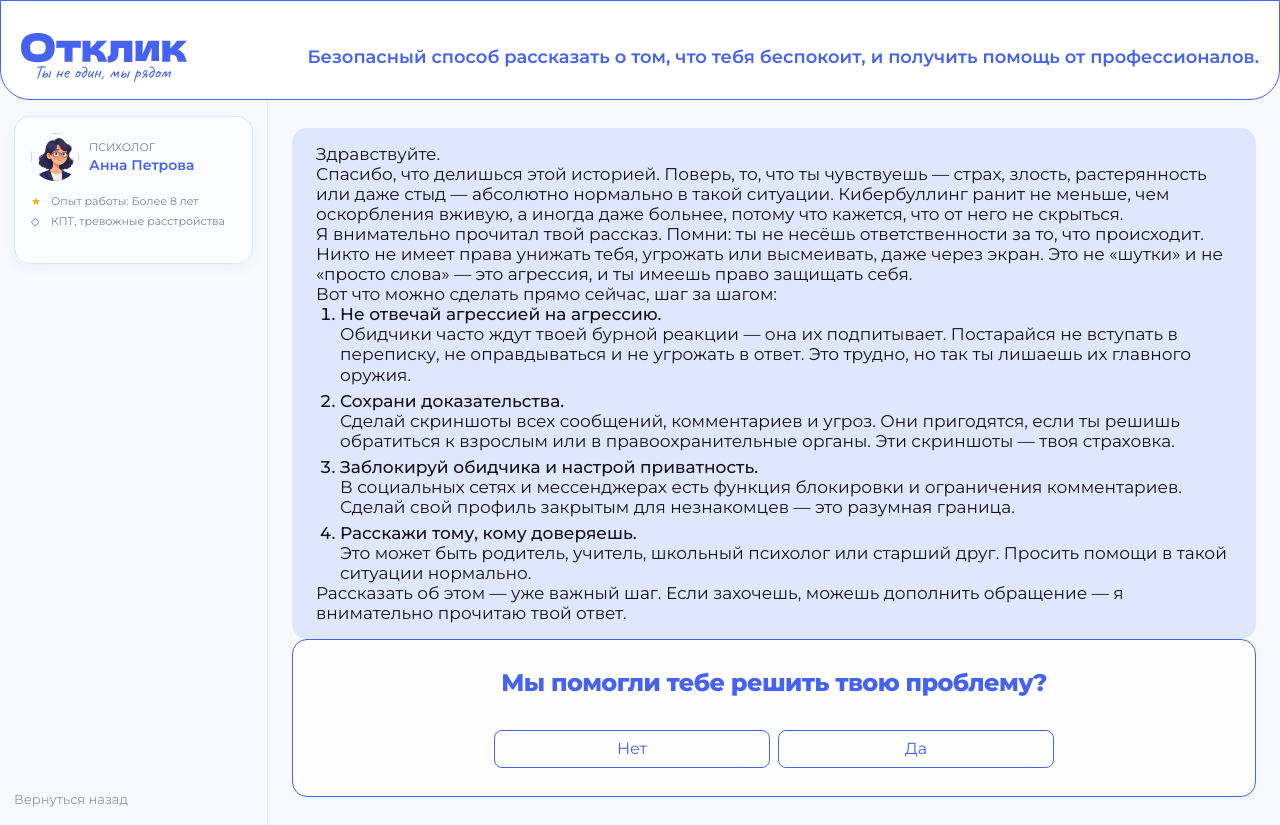
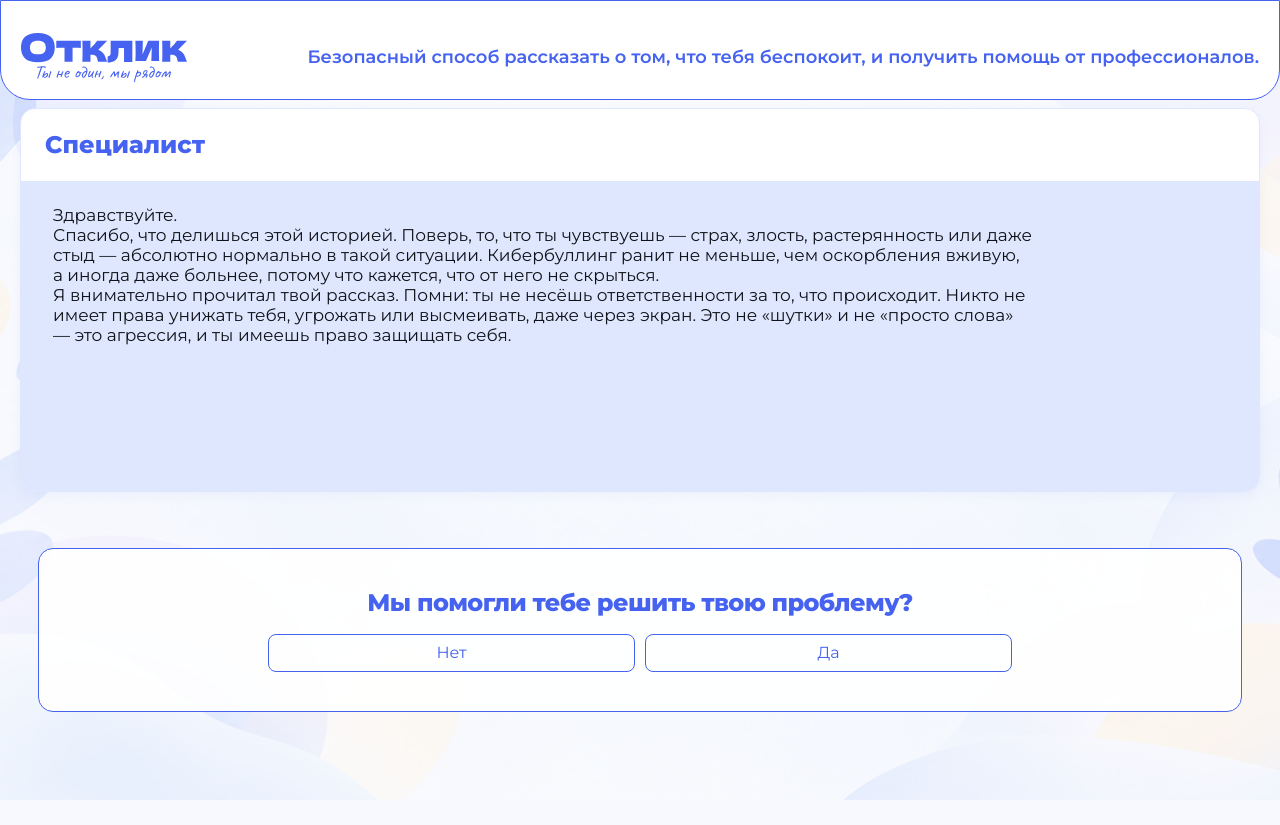
Before and after one commit to kaaarrrrrriii-ui/projectx, a Next.js app in the folder frontend/: page /chat in a window 1280 px wide. After the commit the page ends 800 px from the top, so only its background shows below. Built offline with nearby package versions, Linux system fonts and the light colour scheme.

Commit message:
сделала оценку специалиста и убрала прошлый чат, упд

```diff
--- a/frontend/src/app/chat/page.tsx
+++ b/frontend/src/app/chat/page.tsx
@@ -16,44 +16,16 @@ export default async function ChatPage({
           "Спасибо, что поделились этой историей. Поверьте, то, что вы чувствуете — страх, злость, растерянность или даже стыд — абсолютно нормально в такой ситуации. Кибербуллинг ранит не меньше, чем оскорбления вживую, а иногда даже больнее, потому что кажется, что от него не скрыться.",
         reassurance:
           "Я внимательно прочитал ваш рассказ. Хочу, чтобы вы знали: вы не виноваты в том, что происходит. Никто не имеет права унижать вас, угрожать или высмеивать, даже через экран. Это не «шутки» и не «просто слова» — это агрессия, и вы имеете право защищать себя.",
-        reactionTitle: "Не отвечайте агрессией на агрессию.",
-        reaction:
-          "Обидчики часто ждут вашей бурной реакции — она их подпитывает. Постарайтесь не вступать в переписку, не оправдываться и не угрожать в ответ. Это трудно, но так вы лишаете их главного оружия.",
-        evidenceTitle: "Сохраните доказательства.",
-        evidence:
-          "Сделайте скриншоты всех сообщений, комментариев и угроз. Они пригодятся, если вы решите обратиться к близким, руководству или в правоохранительные органы. Эти скриншоты — ваша страховка.",
-        blockTitle: "Заблокируйте обидчика и настройте приватность.",
-        block:
-          "В социальных сетях и мессенджерах есть функция блокировки и ограничения комментариев. Сделайте свой профиль закрытым для незнакомцев — это разумная граница.",
-        tellTitle: "Расскажите тому, кому доверяете.",
-        tell:
-          "Это может быть близкий человек, коллега, психолог или другой специалист. Просить помощи в такой ситуации нормально.",
-        closing:
-          "Рассказать об этом — уже важный шаг. Если захотите, можете дополнить обращение — я внимательно прочитаю ваш ответ.",
       }
     : {
         intro:
           "Спасибо, что делишься этой историей. Поверь, то, что ты чувствуешь — страх, злость, растерянность или даже стыд — абсолютно нормально в такой ситуации. Кибербуллинг ранит не меньше, чем оскорбления вживую, а иногда даже больнее, потому что кажется, что от него не скрыться.",
         reassurance:
           "Я внимательно прочитал твой рассказ. Помни: ты не несёшь ответственности за то, что происходит. Никто не имеет права унижать тебя, угрожать или высмеивать, даже через экран. Это не «шутки» и не «просто слова» — это агрессия, и ты имеешь право защищать себя.",
-        reactionTitle: "Не отвечай агрессией на агрессию.",
-        reaction:
-          "Обидчики часто ждут твоей бурной реакции — она их подпитывает. Постарайся не вступать в переписку, не оправдываться и не угрожать в ответ. Это трудно, но так ты лишаешь их главного оружия.",
-        evidenceTitle: "Сохрани доказательства.",
-        evidence:
-          "Сделай скриншоты всех сообщений, комментариев и угроз. Они пригодятся, если ты решишь обратиться к взрослым или в правоохранительные органы. Эти скриншоты — твоя страховка.",
-        blockTitle: "Заблокируй обидчика и настрой приватность.",
-        block:
-          "В социальных сетях и мессенджерах есть функция блокировки и ограничения комментариев. Сделай свой профиль закрытым для незнакомцев — это разумная граница.",
-        tellTitle: "Расскажи тому, кому доверяешь.",
-        tell:
-          "Это может быть родитель, учитель, школьный психолог или старший друг. Просить помощи в такой ситуации нормально.",
-        closing:
-          "Рассказать об этом — уже важный шаг. Если захочешь, можешь дополнить обращение — я внимательно прочитаю твой ответ.",
       };
 
   return (
-    <main className="flex min-h-dvh min-w-[320px] flex-col bg-[var(--color-background)] text-[var(--color-text)]">
+    <main className="app-page-background flex min-h-dvh min-w-[320px] flex-col text-[var(--color-text)]">
       <SiteHeader formal={formal} />
 
       <section
@@ -64,39 +36,11 @@ export default async function ChatPage({
           Ответ специалиста
         </h1>
 
-        <ChatWorkspace role={role.id} formal={formal}>
+        <ChatWorkspace formal={formal}>
           <SpecialistMessage>
             <p>Здравствуйте.</p>
-            <p>
-              {copy.intro}
-            </p>
-            <p>
-              {copy.reassurance}
-            </p>
-            <p>Вот что можно сделать прямо сейчас, шаг за шагом:</p>
-
-            <ol className="list-decimal space-y-1.5 pl-6 marker:font-medium">
-              <li>
-                <span className="font-medium">{copy.reactionTitle}</span>
-                <p>{copy.reaction}</p>
-              </li>
-              <li>
-                <span className="font-medium">{copy.evidenceTitle}</span>
-                <p>{copy.evidence}</p>
-              </li>
-              <li>
-                <span className="font-medium">{copy.blockTitle}</span>
-                <p>{copy.block}</p>
-              </li>
-              <li>
-                <span className="font-medium">{copy.tellTitle}</span>
-                <p>{copy.tell}</p>
-              </li>
-            </ol>
-
-            <p>
-              {copy.closing}
-            </p>
+            <p>{copy.intro}</p>
+            <p>{copy.reassurance}</p>
           </SpecialistMessage>
         </ChatWorkspace>
       </section>
--- a/frontend/src/features/chat/chat-workspace.tsx
+++ b/frontend/src/features/chat/chat-workspace.tsx
@@ -1,63 +1,37 @@
 "use client";
 
 import Button from "@/shared/ui/button";
-import Link from "next/link";
 import type { ReactNode } from "react";
 import { useState } from "react";
 import CloseAppealFlow from "./close-appeal-flow";
-import SpecialistCard from "./specialist-card";
 
 export default function ChatWorkspace({
   children,
-  role,
   formal,
 }: {
   children: ReactNode;
-  role: string;
   formal: boolean;
 }) {
   const [activeDialog, setActiveDialog] = useState<"helped" | "not-helped" | null>(null);
 
   return (
     <>
-      <div className="mx-auto grid w-full max-w-[1600px] grid-cols-[268px_minmax(0,1fr)] max-[799px]:grid-cols-1">
-        <aside
-          className="flex min-h-[calc(100dvh-100px)] flex-col border-r border-[#dee7fd] px-[14px] py-4 max-[799px]:min-h-0 max-[799px]:border-r-0 max-[799px]:border-b max-[799px]:px-5 max-[799px]:py-5"
-          aria-label="Информация о специалисте"
-        >
-          <SpecialistCard
-            avatarSrc="/images/roles/ticher.png"
-            name="Анна Петрова"
-            profession="Психолог"
-            experience="Более 8 лет"
-            specialization="КПТ, тревожные расстройства"
-          />
-
-          <Link
-            href={`/status?role=${role}`}
-            className="mt-auto w-fit rounded-sm pt-8 text-[13px] text-[#9196a7] transition-colors hover:text-[var(--color-primary)] focus-visible:outline-2 focus-visible:outline-offset-4 focus-visible:outline-[var(--color-primary)] max-[799px]:mx-auto max-[799px]:pt-5"
-          >
-            Вернуться назад
-          </Link>
-        </aside>
-
-        <div className="flex min-h-[calc(100dvh-100px)] min-w-0 flex-col px-6 py-7 max-[799px]:min-h-[560px] max-[799px]:px-5 max-[799px]:py-6">
-          <div className="space-y-4" aria-live="polite">
-            {children}
-
-          </div>
+      <div className="mx-auto flex min-h-[calc(100dvh-100px)] w-full max-w-[1440px] flex-col px-5 pt-2 pb-16 max-[699px]:min-h-[calc(100dvh-82px)] max-[699px]:px-3 max-[699px]:pt-3 max-[699px]:pb-6">
+        <div aria-live="polite">{children}</div>
 
         <section
           aria-labelledby="helpfulness-heading"
-            className="mt-auto flex min-h-[158px] flex-col items-center justify-center rounded-[15px] border border-[#4562f0] bg-white/90 px-5 py-6"
+          className="mx-[18px] mt-14 flex min-h-[164px] flex-col items-center justify-center rounded-[15px] border border-[#4562f0] bg-white/90 px-5 py-6 max-[699px]:mx-0 max-[699px]:mt-7"
         >
           <h2
             id="helpfulness-heading"
             className="text-center text-[clamp(18px,2vw,24px)] leading-[1.25] font-extrabold tracking-[-0.025em] text-[#4562f0]"
           >
-              {formal ? "Мы помогли вам решить вашу проблему?" : "Мы помогли тебе решить твою проблему?"}
+            {formal
+              ? "Мы помогли вам решить вашу проблему?"
+              : "Мы помогли тебе решить твою проблему?"}
           </h2>
-            <div className="mt-8 grid w-full max-w-[560px] grid-cols-2 gap-2 max-[479px]:mt-6">
+          <div className="mt-4 grid w-full max-w-[744px] grid-cols-2 gap-2.5 max-[479px]:mt-5">
             <Button
               text="Нет"
               variant="secondary"
@@ -75,7 +49,6 @@ export default function ChatWorkspace({
           </div>
         </section>
       </div>
-      </div>
 
       {activeDialog && (
         <CloseAppealFlow
--- a/frontend/src/features/chat/close-appeal-flow.tsx
+++ b/frontend/src/features/chat/close-appeal-flow.tsx
@@ -5,7 +5,7 @@ import Image from "next/image";
 import { FormEvent, useState } from "react";
 import DialogShell from "./dialog-shell";
 
-type CloseStage = "confirm" | "feedback" | "closed" | "returned";
+type CloseStage = "feedback" | "closed" | "complaint";
 
 export default function CloseAppealFlow({
   formal,
@@ -18,48 +18,26 @@ export default function CloseAppealFlow({
   outcome: "helped" | "not-helped";
   onCancel: () => void;
 }) {
-  const [stage, setStage] = useState<CloseStage>(outcome === "helped" ? "confirm" : "feedback");
+  const [stage, setStage] = useState<CloseStage>(
+    outcome === "not-helped" ? "feedback" : "closed",
+  );
   const [feedback, setFeedback] = useState("");
+  const [complaint, setComplaint] = useState("");
+  const [rating, setRating] = useState(3);
 
   function submitFeedback(event: FormEvent<HTMLFormElement>) {
     event.preventDefault();
-    setStage("returned");
+    setStage("closed");
   }
 
-  if (stage === "confirm") {
-    return (
-      <DialogShell labelledBy="close-confirm-heading" onClose={onCancel} className="max-w-[884px]">
-        <h2
-          id="close-confirm-heading"
-          className="text-center text-[30px] leading-[1.2] font-extrabold tracking-[-0.025em] text-[var(--color-primary)] max-[599px]:text-[23px]"
-        >
-          {formal
-            ? "Вы уверены, что хотите закрыть обращение?"
-            : "Ты уверен, что хочешь закрыть обращение?"}
-        </h2>
-        <div className="mx-auto mt-10 grid max-w-[666px] grid-cols-2 gap-2.5 max-[499px]:mt-7 max-[499px]:grid-cols-1">
-          <Button
-            text="Да"
-            variant="secondary"
-            size="small"
-            onClick={() => setStage("closed")}
-            className="w-full"
-          />
-          <Button
-            text="Нет"
-            variant="secondary"
-            size="small"
-            onClick={onCancel}
-            className="w-full"
-          />
-        </div>
-      </DialogShell>
-    );
+  function submitComplaint(event: FormEvent<HTMLFormElement>) {
+    event.preventDefault();
+    onCancel();
   }
 
   if (stage === "feedback") {
     return (
-      <DialogShell labelledBy="feedback-heading" className="max-w-[704px]">
+      <DialogShell labelledBy="feedback-heading" className="max-w-[988px]">
         <form onSubmit={submitFeedback}>
           <h2
             id="feedback-heading"
@@ -73,6 +51,7 @@ export default function CloseAppealFlow({
               : "Спасибо, что делишься этим. Твой ответ поможет нам лучше понять ситуацию и подобрать другие рекомендации."}
           </p>
 
+          <div className="relative mt-4">
             <textarea
               value={feedback}
               onChange={(event) => setFeedback(event.target.value)}
@@ -82,8 +61,16 @@ export default function CloseAppealFlow({
                   : "Что конкретно тебе не помогло?"
               }
               aria-label="Что не помогло"
-            className="mt-4 block min-h-[160px] w-full resize-y rounded-[12px] border border-[#333] bg-[#fcfdff] px-3 py-2.5 text-[14px] leading-5 outline-none placeholder:text-[#9196a7] focus:border-[var(--color-primary)] focus:ring-2 focus:ring-[#4562f0]/20"
+              className="block min-h-[220px] w-full resize-y rounded-[12px] border border-[#333] bg-[#fcfdff] px-3 py-2.5 pr-20 text-[14px] leading-5 outline-none placeholder:text-[#9196a7] focus:border-[var(--color-primary)] focus:ring-2 focus:ring-[#4562f0]/20 max-[499px]:min-h-[170px]"
             />
+            <Image
+              src="/images/roles/ticher.png"
+              alt="Специалист"
+              width={58}
+              height={58}
+              className="absolute top-[-28px] right-10 h-[58px] w-[58px] rounded-full bg-[#11131a] object-cover shadow-[0_4px_10px_rgba(0,0,0,0.35)] max-[499px]:right-4 max-[499px]:h-12 max-[499px]:w-12"
+            />
+          </div>
 
           <div className="mt-4 flex items-center gap-3 rounded-[11px] border border-[var(--color-primary)] bg-[#dee7fd] px-3 py-2.5">
             <Image
@@ -109,7 +96,7 @@ export default function CloseAppealFlow({
           />
           <button
             type="button"
-            onClick={() => setStage("returned")}
+            onClick={() => setStage("closed")}
             className="mx-auto mt-3 block cursor-pointer rounded-sm px-3 py-1 text-[13px] text-[#9196a7] hover:text-[var(--color-primary)] focus-visible:outline-2 focus-visible:outline-offset-2 focus-visible:outline-[var(--color-primary)]"
           >
             Пропустить
@@ -119,22 +106,46 @@ export default function CloseAppealFlow({
     );
   }
 
-  if (stage === "returned") {
+  if (stage === "complaint") {
     return (
-      <DialogShell labelledBy="returned-heading" onClose={onCancel} showClose className="max-w-[704px]">
-        <h2 id="returned-heading" className="text-[25px] leading-[1.2] font-extrabold tracking-[-0.025em] text-[var(--color-primary)] max-[599px]:text-[22px]">
-          Обращение вернулось специалисту
+      <DialogShell
+        labelledBy="complaint-heading"
+        onClose={() => setStage("closed")}
+        showClose
+        className="max-w-[988px]"
+      >
+        <form onSubmit={submitComplaint}>
+          <h2
+            id="complaint-heading"
+            className="pr-12 text-[25px] leading-[1.2] font-extrabold tracking-[-0.025em] text-[var(--color-primary)] max-[599px]:text-[22px]"
+          >
+            Создание жалобы
           </h2>
-        <p className="mt-2 text-[13px] leading-[1.4] text-[#151515]">
-          Спасибо за обратную связь. Мы внимательно изучим её и постараемся помочь по-другому.
+          <p className="mt-7 text-[16px] leading-[1.4] text-[#151515] max-[599px]:mt-5 max-[599px]:text-[14px]">
+            {formal
+              ? "Опишите, что пошло не так?"
+              : "Опиши, что пошло не так?"}
           </p>
-        <Button text="Вернуться в чат" variant="primary" size="small" onClick={onCancel} className="mt-[18px] w-full" />
+          <textarea
+            value={complaint}
+            onChange={(event) => setComplaint(event.target.value)}
+            aria-label="Текст жалобы"
+            className="mt-7 block min-h-[224px] w-full resize-y rounded-[12px] border border-[#333] bg-[#fcfdff] px-3 py-2.5 text-[14px] leading-5 outline-none focus:border-[var(--color-primary)] focus:ring-2 focus:ring-[#4562f0]/20 max-[599px]:mt-4 max-[499px]:min-h-[180px]"
+          />
+          <Button
+            text="Отправить"
+            type="submit"
+            variant="primary"
+            size="small"
+            className="mt-7 w-full max-[599px]:mt-5"
+          />
+        </form>
       </DialogShell>
     );
   }
 
   return (
-    <DialogShell labelledBy="closed-heading" className="max-w-[704px]">
+    <DialogShell labelledBy="closed-heading" onClose={onCancel} showClose className="max-w-[988px]">
       <h2
         id="closed-heading"
         className="text-[25px] leading-[1.2] font-extrabold tracking-[-0.025em] text-[var(--color-primary)] max-[599px]:text-[22px]"
@@ -147,7 +158,51 @@ export default function CloseAppealFlow({
           : "Мы рады, что смогли быть рядом. Если тебе снова понадобится поддержка — ты всегда можешь написать нам."}
       </p>
 
-      <section className="mt-4 rounded-[13px] border border-[var(--color-primary)] bg-[#dee7fd] p-2.5" aria-labelledby="save-track-heading">
+      <section className="mt-7 rounded-[13px] border border-[var(--color-primary)] bg-white px-5 py-5" aria-labelledby="rating-heading">
+        <h3 id="rating-heading" className="text-[16px] font-medium text-[#000828]">
+          {formal ? "Оцените работу специалиста" : "Оцени работу специалиста"}
+        </h3>
+        <div className="mt-5 flex justify-center gap-5" aria-label="Оценка специалиста">
+          {[1, 2, 3, 4, 5].map((value) => (
+            <button
+              key={value}
+              type="button"
+              onClick={() => setRating(value)}
+              aria-label={`${value} из 5`}
+              aria-pressed={rating === value}
+              className="flex h-11 w-11 cursor-pointer items-center justify-center text-[var(--color-primary)] transition-transform hover:scale-110 focus-visible:rounded focus-visible:outline-2 focus-visible:outline-offset-2 focus-visible:outline-[var(--color-primary)] max-[499px]:h-9 max-[499px]:w-9"
+            >
+              <svg viewBox="0 0 24 24" aria-hidden="true" className="h-full w-full">
+                <path
+                  d="m12 2.8 2.76 5.59 6.17.9-4.47 4.35 1.06 6.15L12 16.89l-5.52 2.9 1.06-6.15-4.47-4.35 6.17-.9L12 2.8Z"
+                  fill={value <= rating ? "currentColor" : "none"}
+                  stroke="currentColor"
+                  strokeWidth="1.7"
+                  strokeLinejoin="round"
+                />
+              </svg>
+            </button>
+          ))}
+        </div>
+        <div className="mx-auto mt-5 grid max-w-[496px] grid-cols-2 gap-8 max-[499px]:grid-cols-1 max-[499px]:gap-2">
+          <Button
+            text="Оставить жалобу"
+            variant="secondary"
+            size="small"
+            onClick={() => setStage("complaint")}
+            className="w-full"
+          />
+          <Button
+            text="Отправить"
+            variant="primary"
+            size="small"
+            onClick={onCancel}
+            className="w-full"
+          />
+        </div>
+      </section>
+
+      <section className="mt-6 rounded-[13px] border border-[var(--color-primary)] bg-[#dee7fd] p-2.5" aria-labelledby="save-track-heading">
         <div className="flex items-start gap-3 px-1">
           <Image
             src="/images/LightbulbFilament.svg"
--- a/frontend/src/features/chat/dialog-shell.tsx
+++ b/frontend/src/features/chat/dialog-shell.tsx
@@ -49,7 +49,7 @@ export default function DialogShell({
             type="button"
             onClick={onClose}
             aria-label="Закрыть окно"
-            className="absolute top-5 right-5 flex h-10 w-10 cursor-pointer items-center justify-center rounded-full text-[34px] leading-none font-light text-[#11131a] transition-colors hover:bg-[#eef1ff] focus-visible:outline-2 focus-visible:outline-offset-2 focus-visible:outline-[var(--color-primary)] max-[499px]:top-3 max-[499px]:right-3"
+            className="absolute top-5 right-5 flex h-10 w-10 cursor-pointer items-center justify-center rounded-full text-[34px] leading-none font-light text-[var(--color-primary)] transition-colors hover:bg-[#eef1ff] focus-visible:outline-2 focus-visible:outline-offset-2 focus-visible:outline-[var(--color-primary)] max-[499px]:top-3 max-[499px]:right-3"
           >
             ×
           </button>
--- a/frontend/src/features/chat/specialist-message.tsx
+++ b/frontend/src/features/chat/specialist-message.tsx
@@ -4,9 +4,14 @@ export default function SpecialistMessage({ children }: { children: ReactNode })
   return (
     <article
       aria-label="Сообщение специалиста"
-      className="max-w-[980px] rounded-[15px] bg-[#dee7fd] px-6 py-4 text-[17px] leading-[1.18] text-[#11131a] [&>p]:m-0 max-[799px]:px-5 max-[799px]:text-[15px] max-[799px]:leading-[1.4] max-[479px]:rounded-[13px] max-[479px]:px-4 max-[479px]:py-4 max-[479px]:text-[14px]"
+      className="overflow-hidden rounded-[15px] border border-[#dee7fd] bg-white shadow-[0_4px_12px_rgba(69,98,240,0.05)] max-[479px]:rounded-[13px]"
     >
-      {children}
+      <h2 className="flex min-h-[72px] items-center px-6 text-[24px] leading-tight font-extrabold text-[var(--color-primary)] max-[699px]:min-h-[56px] max-[699px]:px-4 max-[699px]:text-[19px]">
+        Специалист
+      </h2>
+      <div className="min-h-[310px] bg-[#dee7fd] px-8 py-6 text-[17px] leading-[1.18] text-[#11131a] [&>p]:m-0 [&>p]:max-w-[980px] max-[799px]:min-h-0 max-[799px]:px-5 max-[799px]:text-[15px] max-[799px]:leading-[1.4] max-[479px]:px-4 max-[479px]:py-4 max-[479px]:text-[14px]">
+        {children}
+      </div>
     </article>
   );
 }
```
Lines whose indentation alone changed are shown as unchanged.
